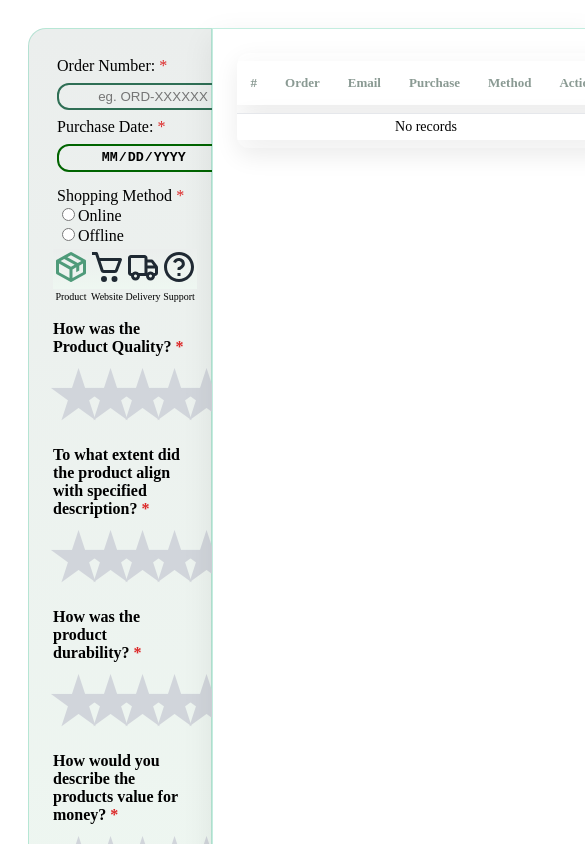
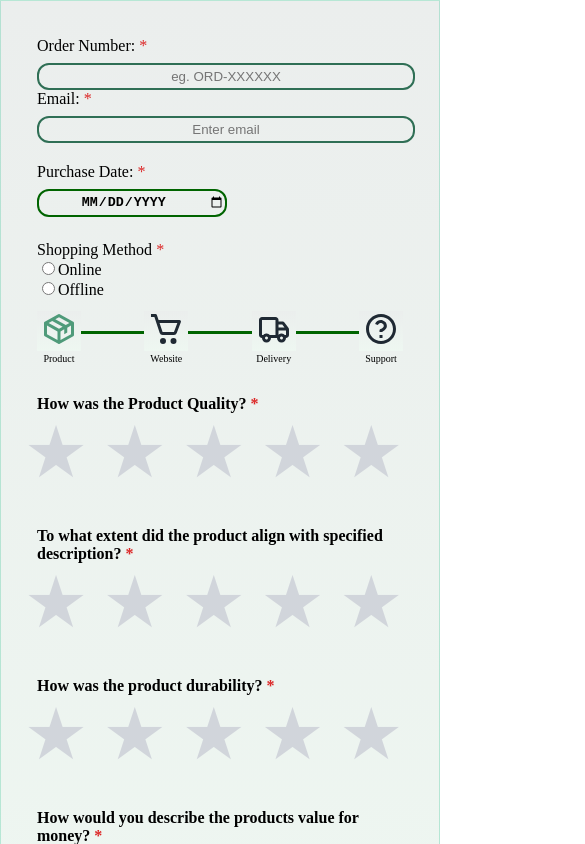
Before and after one commit to sarthakmishra459/interactive-registration-form-with-editable-table-react, a React (Vite) app: page / in a window 390 px wide. Shown: the top 844 px of the page, 585 px wide, since content can reach past the window. Built offline with nearby package versions, Linux system fonts and the light colour scheme.

Commit message:
feat: add media query to make app responsive

```diff
--- a/src/App.css
+++ b/src/App.css
@@ -389,3 +389,151 @@ textarea {
 .error {
   color: var(--danger);
 }
+
+@media (max-width: 1050px) {
+    body {
+        padding: 0;
+        margin: 0;
+
+    }
+
+    .main-container {
+        align-items: stretch;
+        padding: 9px;
+
+
+    }
+
+    .form-wrapper {
+        width: 100%;
+
+        margin: 0;
+    }
+
+    .form-container {
+        width: 100%;
+
+        padding: 12px;
+        box-sizing: border-box;
+    }
+
+    .product-details {
+        display: grid;
+        gap: 12px;
+        padding: 0;
+    }
+
+    .product-name,
+    .email {
+        width: 100%;
+    }
+
+    .order-details {
+        gap: 0;
+        width: 100%;
+        flex-direction: column;
+    }
+
+    .order-details input {
+        width: 100%;
+    }
+
+    .main-container h2 {
+        font-size: large;
+        text-align: center;
+        font-weight: 600;
+        color: #065f46;
+    }
+
+    .star {
+        width: 12px;
+        height: 44px;
+        padding: 1px;
+
+    }
+
+    .point-hint {
+        font-size: x-small;
+
+    }
+
+
+
+    .purchase-date {
+        max-width: 160px;
+    }
+
+
+
+    hr {
+        display: none;
+    }
+
+    .personal-details {
+        grid-template-columns: 1fr;
+        gap: 0;
+        width: 100%;
+        justify-content: center;
+    }
+
+    .rating-group,
+    .radio-container {
+        padding: 12px 0;
+        margin: 0;
+    }
+
+    .textarea-label {
+        font-weight: 600;
+        gap: 1px;
+        margin-left: 4px;
+    }
+
+    .rating-group p {
+        margin-left: 0;
+    }
+
+    .rating-group.invalid .error {
+        visibility: visible;
+        margin-left: 0;
+    }
+
+    .text-label {
+        font-size: 14px;
+        margin-bottom: 6px;
+        margin-left: 2px;
+    }
+
+    textarea {
+        margin-left: 0;
+        margin-right: 0;
+    }
+
+    .app-container {
+        flex-direction: column;
+        justify-content: center;
+        padding: 0;
+
+    }
+
+    .left-container {
+        width: 100%;
+
+        border-radius: 0;
+    }
+
+    .right-container {
+        width: 100%;
+        overflow-x: auto;
+        border-radius: 0;
+        padding-left: 8px;
+        padding-right: 40px;
+    }
+
+    .table-panel {
+        padding: 5px;
+    }
+
+    .error {
+        margin-left: 0;
+    }
+}
```
